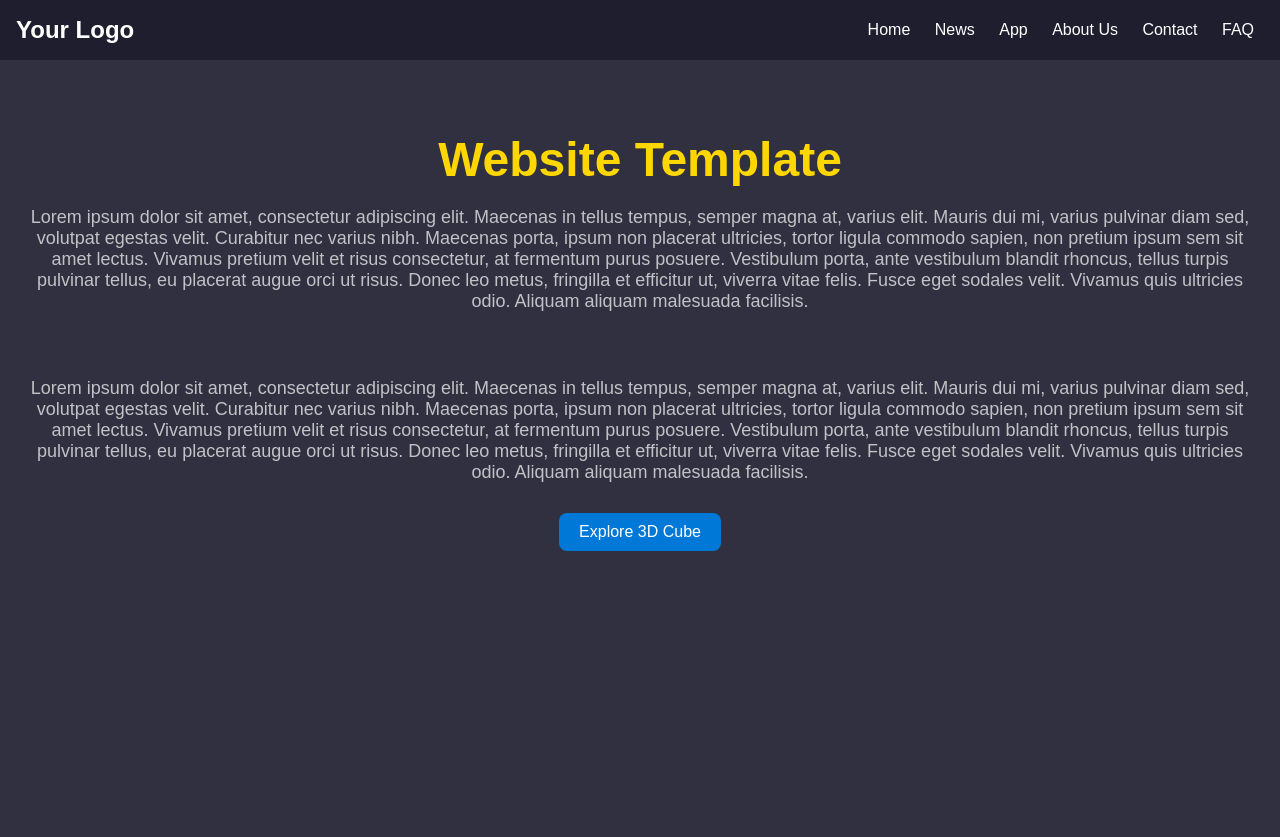
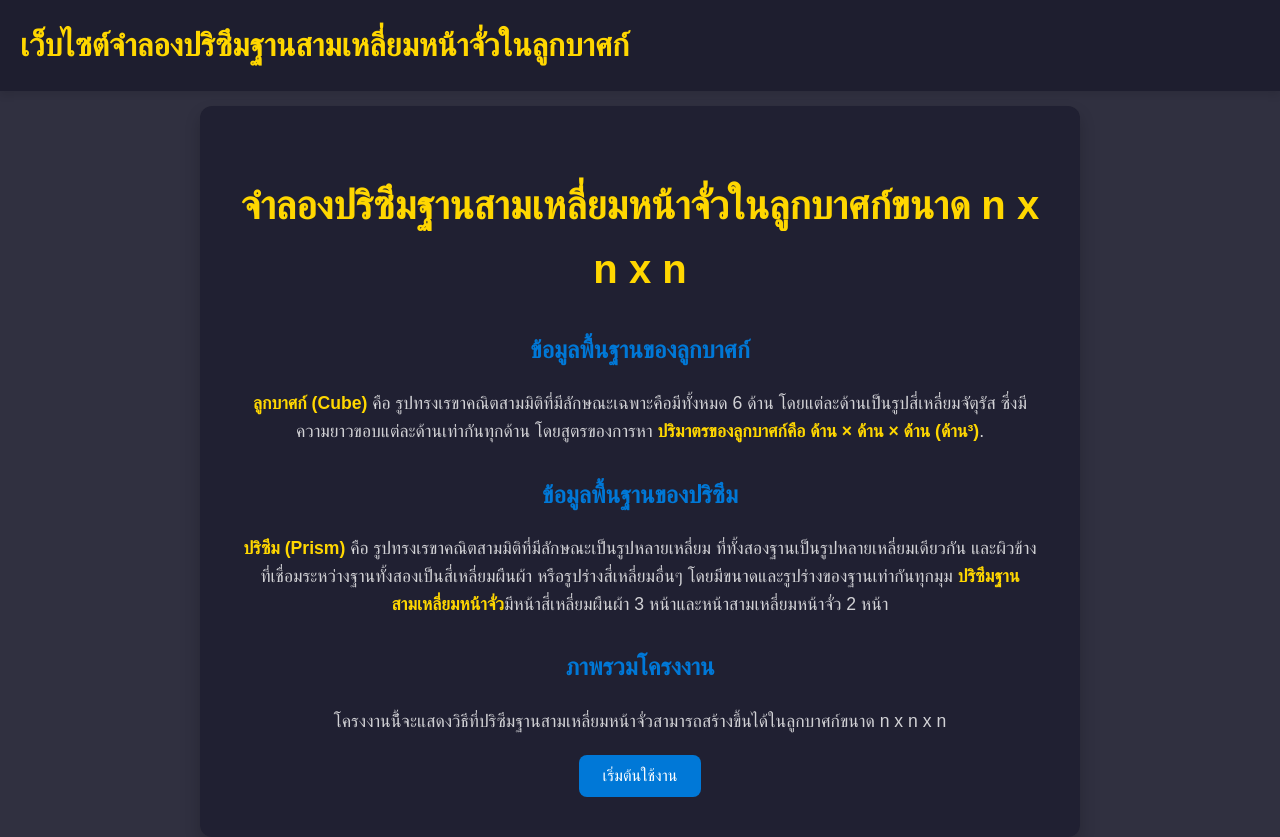
Before and after one commit to 444eiei/Cube-Web, a website: page index.html in a window 1280 px wide. Before the commit the page ends 800 px from the top, so only its background shows below. Drawn offline with Linux system fonts and the light colour scheme.

Commit message:
Update Home Page, Visualizer Page and script

```diff
--- a/index.html
+++ b/index.html
@@ -4,33 +4,36 @@
 <head>
     <meta charset="UTF-8">
     <meta name="viewport" content="width=device-width, initial-scale=1.0">
-    <title>Website Template</title>
+    <title>Cube and Prism Visualizer</title>
     <style>
         body {
             margin: 0;
             font-family: Arial, sans-serif;
             background-color: #303040;
             color: white;
+            line-height: 1.6;
         }
 
         header {
             display: flex;
             justify-content: space-between;
             align-items: center;
-            padding: 16px;
+            padding: 20px;
             background-color: rgba(30, 30, 47, 0.95);
+            box-shadow: 0 4px 8px rgba(0, 0, 0, 0.1);
         }
 
         header .logo {
-            font-size: 1.5rem;
+            font-size: 2rem;
             font-weight: bold;
+            color: #ffd700;
         }
 
         nav a {
             color: white;
             text-decoration: none;
-            margin: 0 10px;
-            transition: color 0.3s;
+            margin: 0 15px;
+            transition: color 0.3s ease;
         }
 
         nav a:hover {
@@ -38,76 +41,105 @@
         }
 
         main {
+            padding: 40px;
             text-align: center;
-            padding: 40px 20px;
+            margin: auto;
+            margin-top: 15px;
+            max-width: 800px;
+            background-color: rgba(30, 30, 47, 0.85);
+            border-radius: 12px;
+            box-shadow: 0 8px 16px rgba(0, 0, 0, 0.2);
         }
 
         main h1 {
-            font-size: 3rem;
-            margin-bottom: 20px;
+            font-size: 2.5rem;
             color: #ffd700;
+            margin-bottom: 25px;
+        }
+
+        main h2 {
+            color: #0078d7;
+            margin-top: 30px;
         }
 
         main p {
-            font-size: 1.125rem;
-            color: rgba(255, 255, 255, 0.7);
-            margin-bottom: 30px;
+            font-size: 1.1rem;
+            color: rgba(255, 255, 255, 0.8);
+            margin-bottom: 20px;
+        }
+
+        .important-def {
+            font-weight: bold;
+            color: #ffd700;
         }
 
         main button {
             background-color: #0078d7;
+            color: white;
+            padding: 12px 24px;
             border: none;
-            color: white;
+            border-radius: 8px;
             font-size: 1rem;
-            padding: 10px 20px;
-            border-radius: 8px;
             cursor: pointer;
-            transition: background-color 0.3s, transform 0.3s;
+            transition: background-color 0.3s ease, transform 0.2s ease;
         }
 
         main button:hover {
             background-color: #005bb5;
-            transform: scale(1.1);
+            transform: scale(1.05);
+        }
+
+        footer {
+            text-align: center;
+            padding: 20px;
+            background-color: rgba(30, 30, 47, 0.95);
+            color: #888;
+            font-size: 0.9rem;
+            margin-top: 40px;
         }
     </style>
 </head>
 
 <body>
     <header>
-        <div class="logo">Your Logo</div>
-        <nav>
-            <a href="#">Home</a>
-            <a href="#">News</a>
-            <a href="#">App</a>
-            <a href="#">About Us</a>
-            <a href="#">Contact</a>
-            <a href="#">FAQ</a>
-        </nav>
+        <div class="logo">เว็บไซต์จำลองปริซึมฐานสามเหลี่ยมหน้าจั่วในลูกบาศก์</div>
     </header>
 
     <main>
-        <h1>Website Template</h1>
-        <p>Lorem ipsum dolor sit amet, consectetur adipiscing elit. Maecenas in tellus tempus, semper magna at, varius
-            elit. Mauris dui mi, varius pulvinar diam sed, volutpat egestas velit. Curabitur nec varius nibh. Maecenas
-            porta, ipsum non placerat ultricies, tortor ligula commodo sapien, non pretium ipsum sem sit amet lectus.
-            Vivamus pretium velit et risus consectetur, at fermentum purus posuere. Vestibulum porta, ante vestibulum
-            blandit rhoncus, tellus turpis pulvinar tellus, eu placerat augue orci ut risus. Donec leo metus, fringilla
-            et efficitur ut, viverra vitae felis. Fusce eget sodales velit. Vivamus quis ultricies odio. Aliquam aliquam
-            malesuada facilisis.</p>
-        <br>
-        <p>Lorem ipsum dolor sit amet, consectetur adipiscing elit. Maecenas in tellus tempus, semper magna at, varius
-            elit. Mauris dui mi, varius pulvinar diam sed, volutpat egestas velit. Curabitur nec varius nibh. Maecenas
-            porta, ipsum non placerat ultricies, tortor ligula commodo sapien, non pretium ipsum sem sit amet lectus.
-            Vivamus pretium velit et risus consectetur, at fermentum purus posuere. Vestibulum porta, ante vestibulum
-            blandit rhoncus, tellus turpis pulvinar tellus, eu placerat augue orci ut risus. Donec leo metus, fringilla
-            et efficitur ut, viverra vitae felis. Fusce eget sodales velit. Vivamus quis ultricies odio. Aliquam aliquam
-            malesuada facilisis.</p>
-            <button onclick="navigateToCube()">Explore 3D Cube</button>
+        <h1>จำลองปริซึมฐานสามเหลี่ยมหน้าจั่วในลูกบาศก์ขนาด n x n x n</h1>
+
+        <section id="cube-definition">
+            <h2>ข้อมูลพื้นฐานของลูกบาศก์</h2>
+            <p>
+                 <span class="important-def">ลูกบาศก์ (Cube)</span> คือ รูปทรงเรขาคณิตสามมิติที่มีลักษณะเฉพาะคือมีทั้งหมด 6 ด้าน โดยแต่ละด้านเป็นรูปสี่เหลี่ยมจัตุรัส ซึ่งมีความยาวขอบแต่ละด้านเท่ากันทุกด้าน
+                โดยสูตรของการหา
+                <span class="important-def">ปริมาตรของลูกบาศก์คือ ด้าน × ด้าน × ด้าน (ด้าน³)</span>.
+            </p>
+        </section>
+
+        <section id="prism-definition">
+            <h2>ข้อมูลพื้นฐานของปริซึม</h2>
+            <p>
+                <span class="important-def">ปริซึม (Prism)</span> คือ รูปทรงเรขาคณิตสามมิติที่มีลักษณะเป็นรูปหลายเหลี่ยม ที่ทั้งสองฐานเป็นรูปหลายเหลี่ยมเดียวกัน
+                และผิวข้างที่เชื่อมระหว่างฐานทั้งสองเป็นสี่เหลี่ยมผืนผ้า หรือรูปร่างสี่เหลี่ยมอื่นๆ โดยมีขนาดและรูปร่างของฐานเท่ากันทุกมุม
+                <span class="important-def">ปริซึมฐานสามเหลี่ยมหน้าจั่ว</span>มีหน้าสี่เหลี่ยมผืนผ้า 3 หน้าและหน้าสามเหลี่ยมหน้าจั่ว 2 หน้า
+            </p>
+        </section>
+
+        <section id="project-description">
+            <h2>ภาพรวมโครงงาน</h2>
+            <p>
+                โครงงานนี้้จะแสดงวิธีที่ปริซึมฐานสามเหลี่ยมหน้าจั่วสามารถสร้างขึ้นได้ในลูกบาศก์ขนาด n x n x n
+            </p>
+            <button onclick="navigateToCube()">เริ่มต้นใช้งาน</button>
+        </section>
     </main>
+
     <script>
         function navigateToCube() {
             window.location.href = 'cube.html';
         }
     </script>
 </body>
+
 </html>
```
Also changed, not shown: cube.html (+7 -7 lines), script.js (+60 -61 lines).
